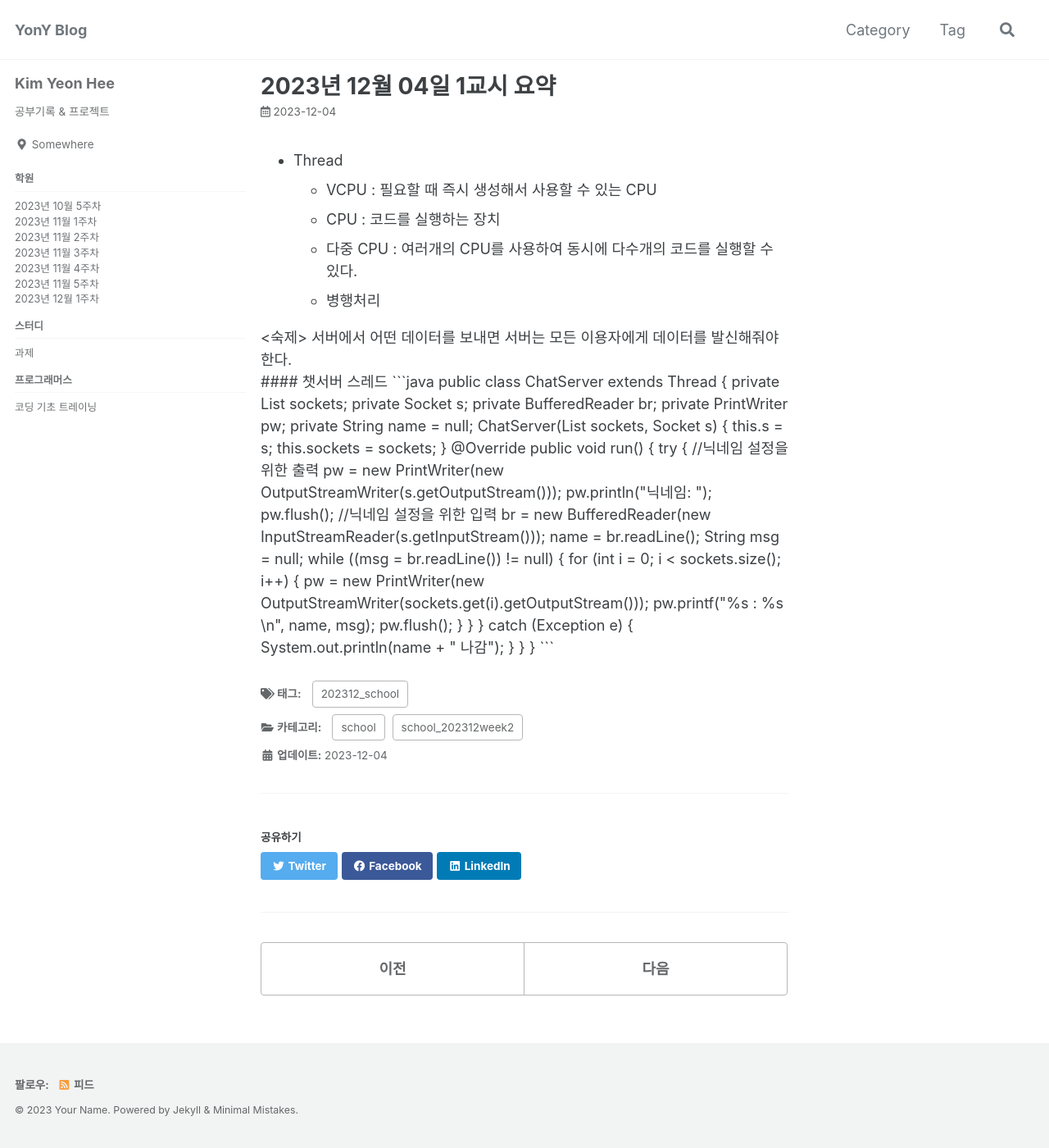
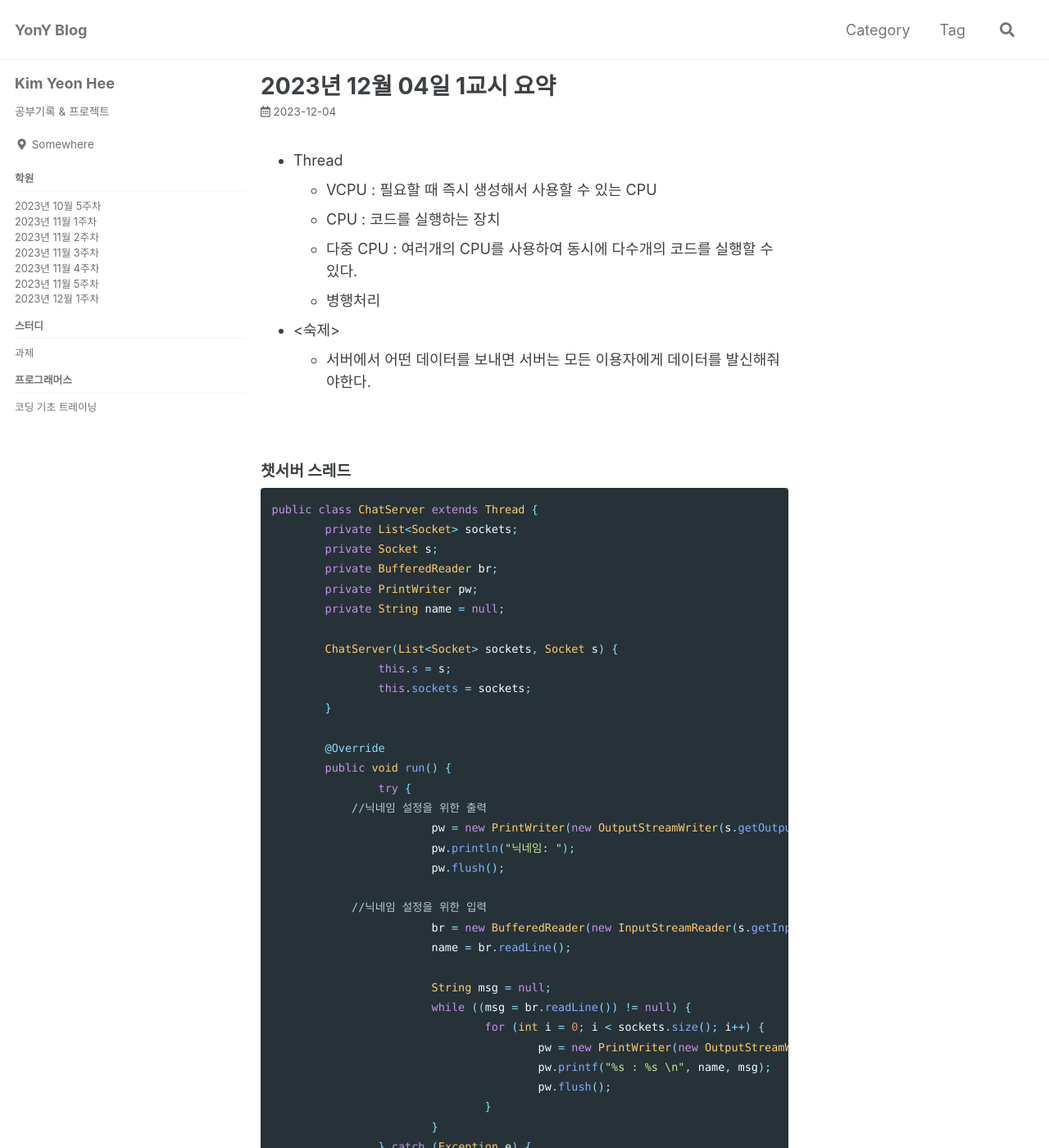
Before and after one commit to YonY-K/YonY-K.github.io, a Jekyll site: the page built from school/school_202312week2/_posts/2023-12-04/2023-12-04-20231204_1periode.md, in a window 1280 px wide and 1400 px high. Shown: the whole window at 82% size. Built offline with Jekyll 4.4.1, drawn with Linux system fonts in a browser that asks for light colours; cached includes are drawn as plain includes; some of the changed text lies outside the part shown.

Commit message:
posts modify

```diff
--- a/school/school_202312week2/_posts/2023-12-04/2023-12-04-20231204_1periode.md
+++ b/school/school_202312week2/_posts/2023-12-04/2023-12-04-20231204_1periode.md
@@ -9,8 +9,8 @@ tag: 202312_school
   - 다중 CPU : 여러개의 CPU를 사용하여 동시에 다수개의 코드를 실행할 수 있다.
   - 병행처리
 
-<숙제>
-서버에서 어떤 데이터를 보내면 서버는 모든 이용자에게 데이터를 발신해줘야한다.
+- <숙제>
+    - 서버에서 어떤 데이터를 보내면 서버는 모든 이용자에게 데이터를 발신해줘야한다.
 
 <br>
 
```
